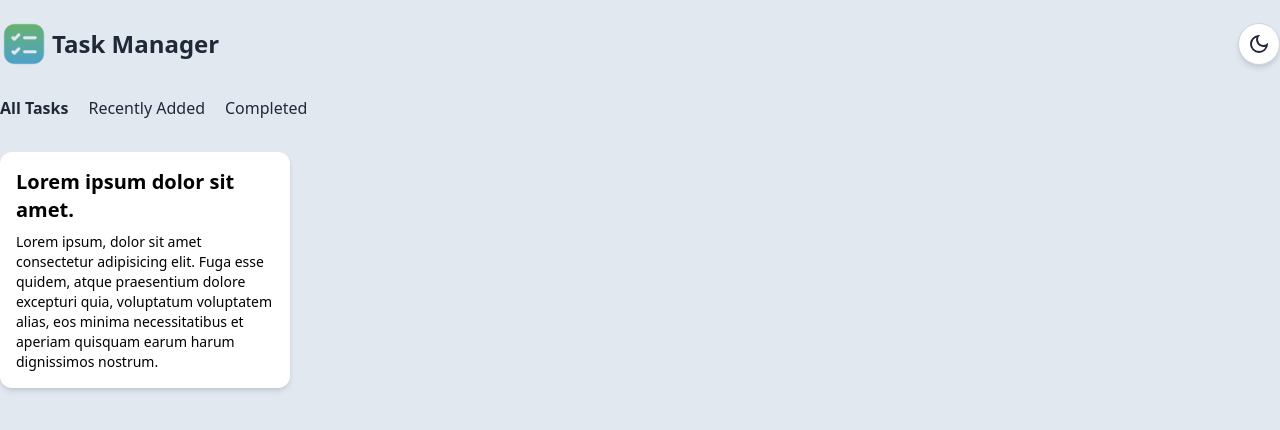
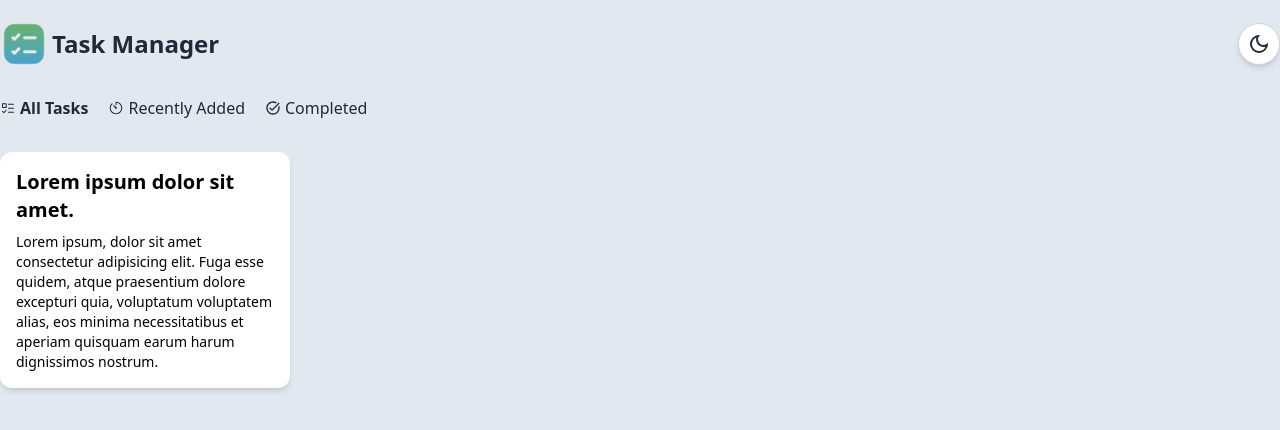
Before and after one commit to juned012/React-Todo-App, a React (Vite) app: page / in a window 1280 px wide. Shown: the top 430 px of the page. Built offline with nearby package versions, Linux system fonts and the light colour scheme.

Commit message:
Added a icons before links text

```diff
--- a/src/components/NavBar.jsx
+++ b/src/components/NavBar.jsx
@@ -1,9 +1,16 @@
+import { GoTasklist } from "react-icons/go";
+import { MdTaskAlt } from "react-icons/md";
+import { IoIosTimer } from "react-icons/io";
+
 const NavBar = () => {
   return (
     <div className="pt-2 pb-8">
       <div className="flex gap-5">
         <div className="relative cursor-pointer text-gray-800 font-semibold group">
-          <span>All Tasks</span>
+          <p className="flex items-center gap-1">
+            <GoTasklist />
+            <span>All Tasks</span>
+          </p>
           <span
             className="absolute bottom-[-4px] left-0 w-full h-0.5 bg-green-600 transform
     scale-x-0 group-hover:scale-x-100 transition-transform duration-300"
@@ -11,14 +18,21 @@ const NavBar = () => {
         </div>
 
         <div className="relative cursor-pointer text-gray-800 group">
-          <span>Recently Added</span>
+          <p className="flex items-center gap-1">
+            <IoIosTimer />
+            <span>Recently Added</span>
+          </p>
           <span
             className="absolute bottom-[-4px] left-0 w-full h-0.5 bg-green-600 transform
           scale-x-0 group-hover:scale-x-100 transition-transform duration-300"
           ></span>
         </div>
         <div className="relative cursor-pointer text-gray-800 group">
-          <span>Completed</span>
+          <p className="flex items-center gap-1">
+            <MdTaskAlt />
+            <span>Completed</span>
+          </p>
+
           <span
             className="absolute bottom-[-4px] left-0 w-full h-0.5 bg-green-600 transform
           scale-x-0 group-hover:scale-x-100 transition-transform duration-300"
```
